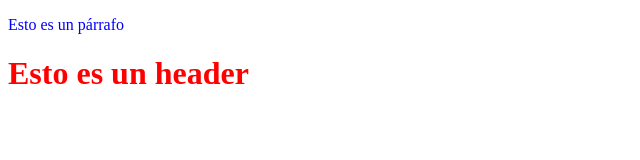
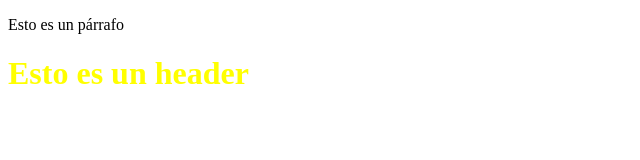
Before and after one commit to rodrigoMartinDelCampo/PRACTICA_01_MCMdC, a plain HTML site: page index.html in a window 1280 px wide. Shown: the whole page, without its empty margins (0-640 px from the left). Drawn offline with Linux system fonts and the light colour scheme.

Commit message:
Cambios en estilos: headers amarillos, tablas con fondo azul claro

```diff
--- a/styles/style.css
+++ b/styles/style.css
@@ -1,6 +1,6 @@
 h1 {
-    color: red;
-    }
-    p {
-    color:blue;
-    }
+    color: yellow;
+  }
+  table {
+    background-color: lightblue;
+  }
```
